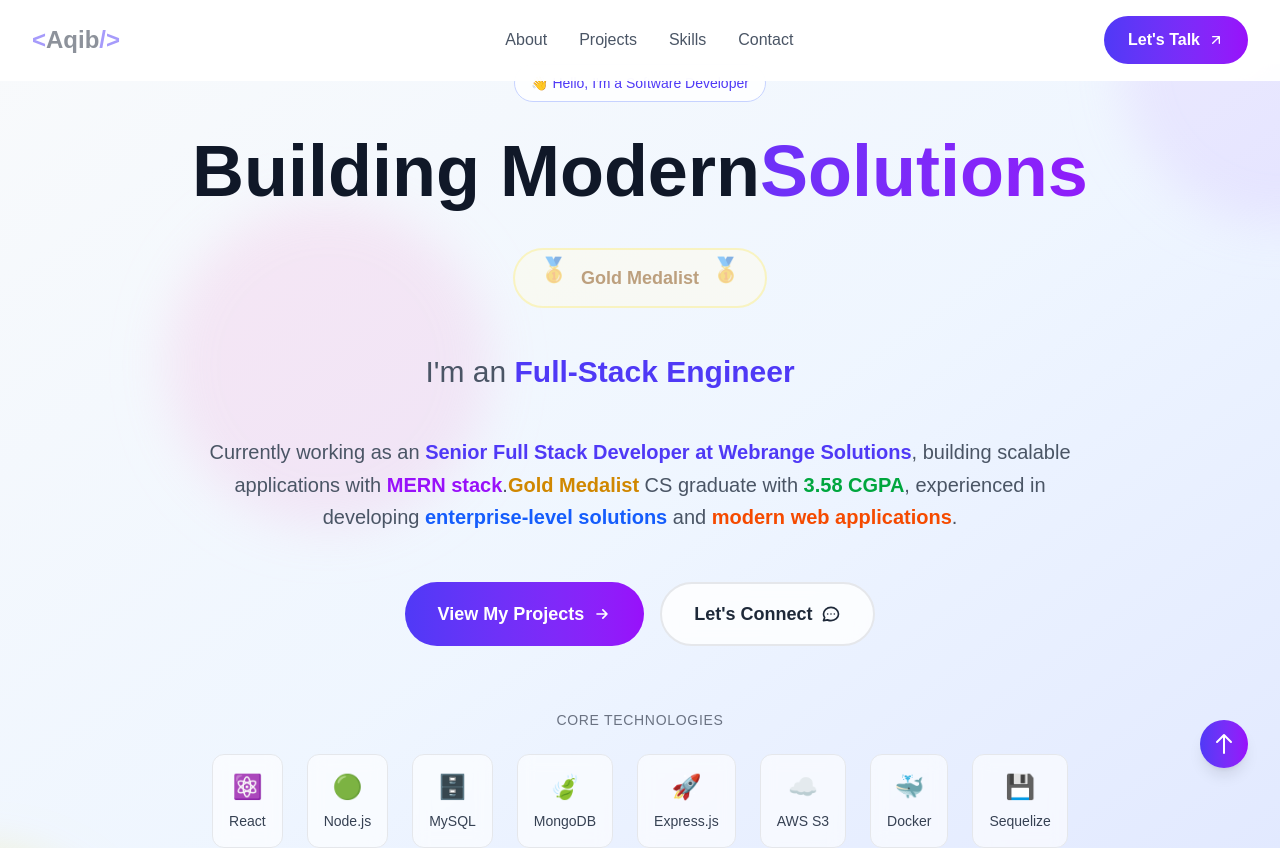
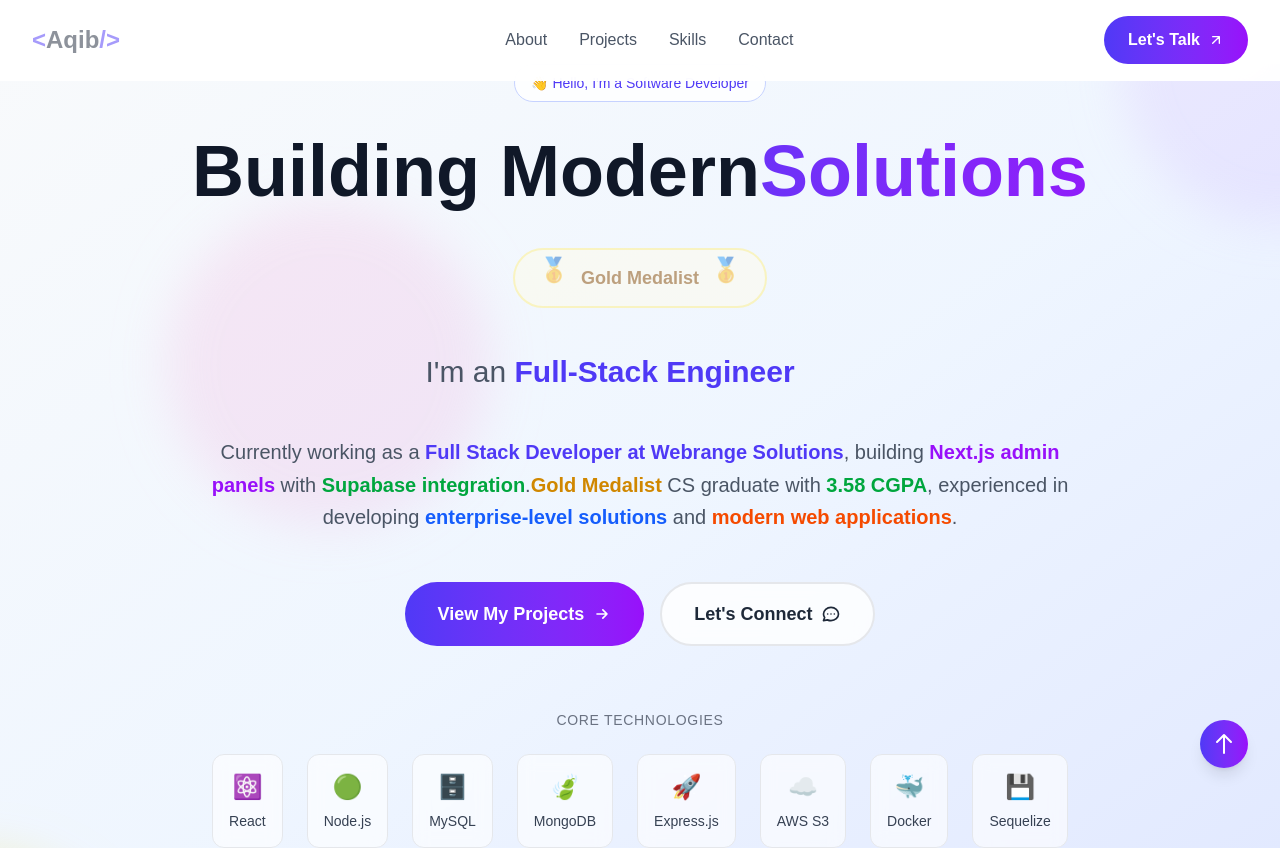
Before and after one commit to AqibAhmed885/portfolio, a Next.js app: page / in a window 1280 px wide. Shown: the top 848 px of the page. Built offline with nearby package versions, Linux system fonts and the light colour scheme.

Commit message:
add the one more expirences

```diff
--- a/src/app/_home/page.tsx
+++ b/src/app/_home/page.tsx
@@ -197,9 +197,22 @@
 
   const experience = [
     {
+      company: "Webrange Solutions",
+      position: "Full Stack Developer",
+      duration: "May 2025 – Present",
+      type: "Full Time",
+      location: "Remote",
+      highlights: [
+        "Building comprehensive admin panels using Next.js and TypeScript",
+        "Implementing Supabase backend integration for real-time data management",
+        "Developing responsive websites with modern UI/UX principles",
+        "Managing full-stack architecture and database design"
+      ]
+    },
+    {
       company: "DevEntia Tech",
       position: "Associate Software Developer",
-      duration: "Nov 2024 – Present",
+      duration: "Nov 2024 – Apr 2025",
       type: "Full Time",
       location: "Islamabad",
       highlights: [
@@ -248,9 +261,7 @@
           <div className="absolute top-40 left-40 w-80 h-80 bg-pink-300 rounded-full mix-blend-multiply filter blur-xl opacity-20 animate-blob animation-delay-4000"></div>
         </div>
 
-        <div className="relative z-10  mx-auto px-4 sm:px-6 lg:px-8 text-center">
-
-          {/* Main Content */}
+        <div className="relative z-10 max-w-7xl mx-auto px-4 sm:px-6 lg:px-8 text-center">
           <div className={`transition-all duration-1000 ${isVisible ? 'opacity-100 translate-y-0' : 'opacity-0 translate-y-10'}`}>
 
             {/* Greeting */}
@@ -292,10 +303,10 @@
               </p>
             </div>
 
-            {/* Description */}
+            {/* Updated Description */}
             <p className="text-lg sm:text-xl text-gray-600 max-w-4xl mx-auto mb-12 leading-relaxed">
-              Currently working as an <span className="font-semibold text-indigo-600">Senior Full Stack Developer at Webrange Solutions</span>,
-              building scalable applications with <span className="font-semibold text-purple-600">MERN stack</span>.
+              Currently working as a <span className="font-semibold text-indigo-600">Full Stack Developer at Webrange Solutions</span>,
+              building <span className="font-semibold text-purple-600">Next.js admin panels</span> with <span className="font-semibold text-green-600">Supabase integration</span>.
               <span className="font-semibold text-yellow-600">Gold Medalist</span> CS graduate with <span className="font-semibold text-green-600">3.58 CGPA</span>, experienced in developing
               <span className="font-semibold text-blue-600"> enterprise-level solutions</span> and
               <span className="font-semibold text-orange-600"> modern web applications</span>.
@@ -567,7 +578,7 @@
         </div>
       </section>
 
-      {/* Experience Section */}
+      {/* Enhanced Experience Section */}
       <section id="experience" className="py-20 bg-gray-50">
         <div className="max-w-7xl mx-auto px-4 sm:px-6 lg:px-8">
           <div className="text-center mb-16">
@@ -575,7 +586,7 @@
               Professional Journey
             </h2>
             <p className="text-xl text-gray-600 max-w-3xl mx-auto">
-              Building expertise through hands-on experience in modern web development and cloud technologies
+              Building expertise through hands-on experience in modern web development, admin panels, and cloud technologies
             </p>
           </div>
 
@@ -583,17 +594,29 @@
             {experience.map((exp, index) => (
               <div
                 key={exp.company}
-                className="bg-white rounded-2xl p-8 border border-gray-200 hover:shadow-lg transition-all duration-300 animate-fade-in-up"
+                className={`bg-white rounded-2xl p-8 border border-gray-200 hover:shadow-lg transition-all duration-300 animate-fade-in-up ${
+                  index === 0 ? 'ring-2 ring-indigo-500 ring-opacity-20' : ''
+                }`}
                 style={{ animationDelay: `${index * 200}ms` }}
               >
                 <div className="flex flex-col md:flex-row md:items-center md:justify-between mb-4">
                   <div>
-                    <h3 className="text-2xl font-bold text-gray-900">{exp.position}</h3>
+                    <div className="flex items-center space-x-3 mb-2">
+                      <h3 className="text-2xl font-bold text-gray-900">{exp.position}</h3>
+                      {index === 0 && (
+                        <span className="inline-flex items-center px-2 py-1 bg-green-100 text-green-800 text-xs font-medium rounded-full">
+                          <div className="w-2 h-2 bg-green-400 rounded-full mr-1 animate-pulse"></div>
+                          Current
+                        </span>
+                      )}
+                    </div>
                     <p className="text-indigo-600 font-semibold text-lg">{exp.company}</p>
                     <p className="text-gray-600">{exp.location}</p>
                   </div>
                   <div className="mt-4 md:mt-0 md:text-right">
-                    <span className="inline-block px-3 py-1 bg-indigo-100 text-indigo-800 rounded-full text-sm font-medium mb-2">
+                    <span className={`inline-block px-3 py-1 ${
+                      exp.type === 'Full Time' ? 'bg-indigo-100 text-indigo-800' : 'bg-purple-100 text-purple-800'
+                    } rounded-full text-sm font-medium mb-2`}>
                       {exp.type}
                     </span>
                     <p className="text-gray-600 font-medium">{exp.duration}</p>
@@ -603,11 +626,33 @@
                 <div className="grid md:grid-cols-2 gap-4">
                   {exp.highlights.map((highlight, idx) => (
                     <div key={idx} className="flex items-start space-x-3">
-                      <div className="w-2 h-2 bg-indigo-600 rounded-full mt-2 flex-shrink-0"></div>
+                      <div className={`w-2 h-2 ${
+                        index === 0 ? 'bg-green-600' : 'bg-indigo-600'
+                      } rounded-full mt-2 flex-shrink-0`}></div>
                       <span className="text-gray-700">{highlight}</span>
                     </div>
                   ))}
                 </div>
+
+                {/* Current role additional info */}
+                {index === 0 && (
+                  <div className="mt-6 pt-6 border-t border-gray-200">
+                    <div className="flex flex-wrap gap-3">
+                      <span className="px-3 py-1 bg-blue-50 text-blue-700 text-sm font-medium rounded-full border border-blue-200">
+                        Next.js
+                      </span>
+                      <span className="px-3 py-1 bg-green-50 text-green-700 text-sm font-medium rounded-full border border-green-200">
+                        Supabase
+                      </span>
+                      <span className="px-3 py-1 bg-purple-50 text-purple-700 text-sm font-medium rounded-full border border-purple-200">
+                        Admin Panels
+                      </span>
+                      <span className="px-3 py-1 bg-orange-50 text-orange-700 text-sm font-medium rounded-full border border-orange-200">
+                        TypeScript
+                      </span>
+                    </div>
+                  </div>
+                )}
               </div>
             ))}
           </div>
```
